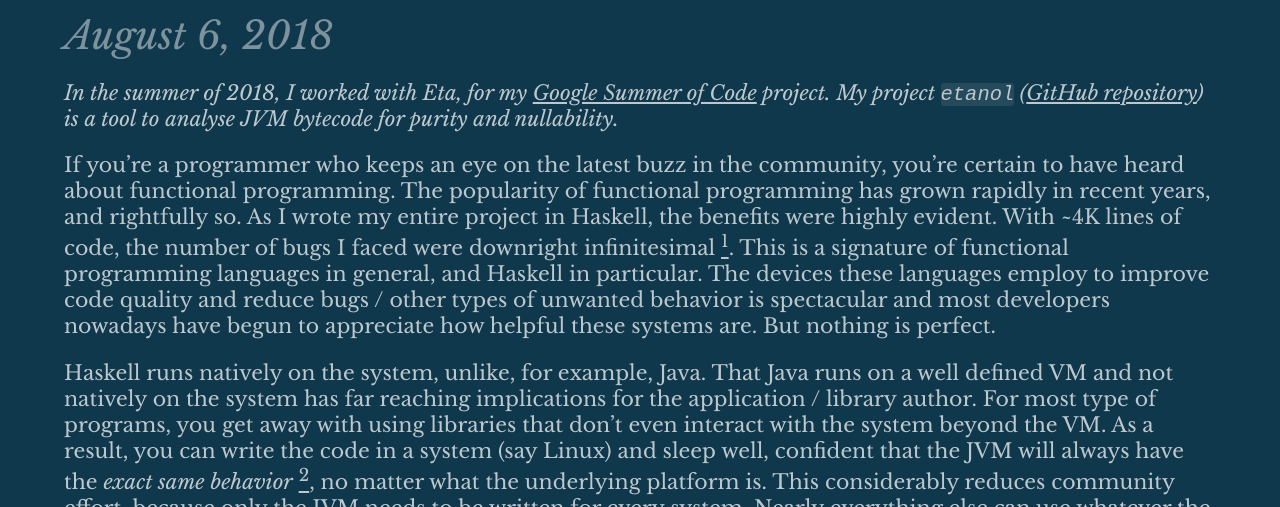
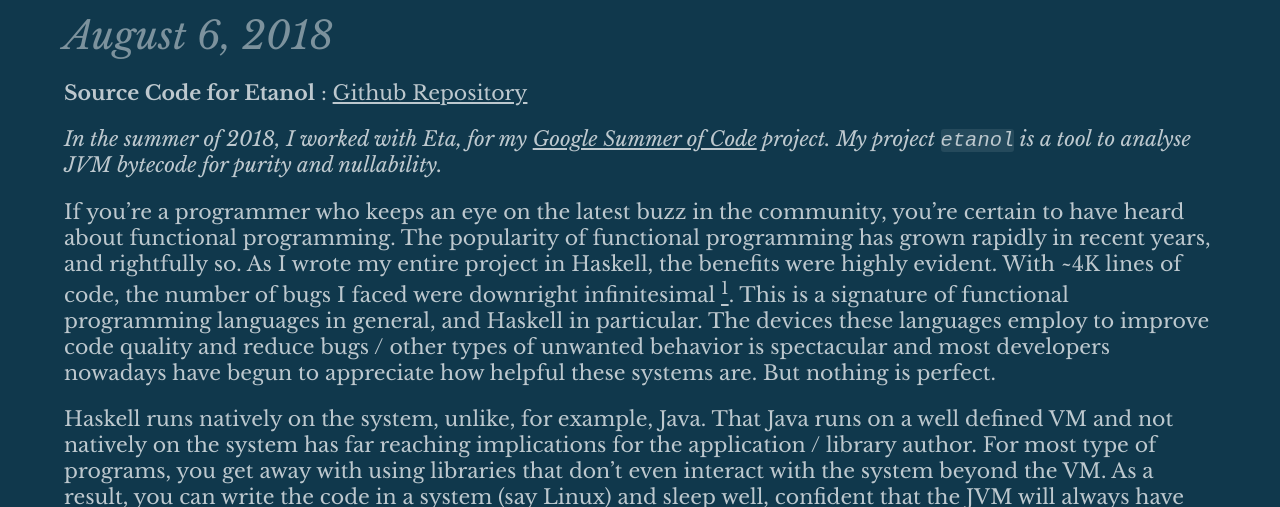
Before and after one commit to mbrc12/blog, a plain HTML site: page posts/2018-08-06-2.html in a window 1280 px wide. Shown: the part 257-764 px from the top of the page. Drawn offline with nearby package versions, Linux system fonts and the light colour scheme.

Commit message:
Made the repo link more prominent in Post 2

```diff
--- a/posts/2018-08-06-2.html
+++ b/posts/2018-08-06-2.html
@@ -28,7 +28,8 @@
 
     </section>
     <section>
-        <p><em>In the summer of 2018, I worked with Eta, for my <a href="https://summerofcode.withgoogle.com">Google Summer of Code</a> project. My project <code>etanol</code> (<a href="https://github.com/mbrc12/etanol">GitHub repository</a>) is a tool to analyse JVM bytecode for purity and nullability.</em></p>
+        <p><strong>Source Code for Etanol</strong> : <a href="https://github.com/mbrc12/etanol">Github Repository</a></p>
+<p><em>In the summer of 2018, I worked with Eta, for my <a href="https://summerofcode.withgoogle.com">Google Summer of Code</a> project. My project <code>etanol</code> is a tool to analyse JVM bytecode for purity and nullability.</em></p>
 <p>If you’re a programmer who keeps an eye on the latest buzz in the community, you’re certain to have heard about functional programming. The popularity of functional programming has grown rapidly in recent years, and rightfully so. As I wrote my entire project in Haskell, the benefits were highly evident. With ~4K lines of code, the number of bugs I faced were downright infinitesimal <a href="#fn1" class="footnote-ref" id="fnref1"><sup>1</sup></a>. This is a signature of functional programming languages in general, and Haskell in particular. The devices these languages employ to improve code quality and reduce bugs / other types of unwanted behavior is spectacular and most developers nowadays have begun to appreciate how helpful these systems are. But nothing is perfect.</p>
 <p>Haskell runs natively on the system, unlike, for example, Java. That Java runs on a well defined VM and not natively on the system has far reaching implications for the application / library author. For most type of programs, you get away with using libraries that don’t even interact with the system beyond the VM. As a result, you can write the code in a system (say Linux) and sleep well, confident that the JVM will always have the <em>exact same behavior</em> <a href="#fn2" class="footnote-ref" id="fnref2"><sup>2</sup></a>, no matter what the underlying platform is. This considerably reduces community effort, because only the JVM needs to be written for every system. Nearly everything else can use whatever the JVM provides (and that’s a lot of functionality). Even better, the JVM no longer <em>needs</em> to be written. It already has stable and strongly tested implementations for nearly all the platforms in use. Ofcourse, it is still updated regularly, in response to modern needs, but most of the work is done. If you’re an application developer, you certainly don’t want to lose this portability. <a href="#fn3" class="footnote-ref" id="fnref3"><sup>3</sup></a></p>
 <p>But Java as a language lacks many of the features that Haskell provides. You don’t get first order functions <a href="#fn4" class="footnote-ref" id="fnref4"><sup>4</sup></a> You don’t get powerful types. You don’t get null safety<a href="#fn5" class="footnote-ref" id="fnref5"><sup>5</sup></a>.</p>
```
